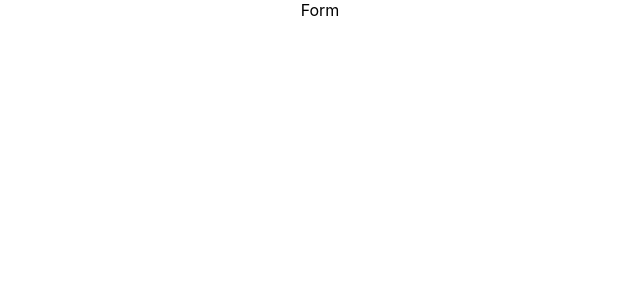
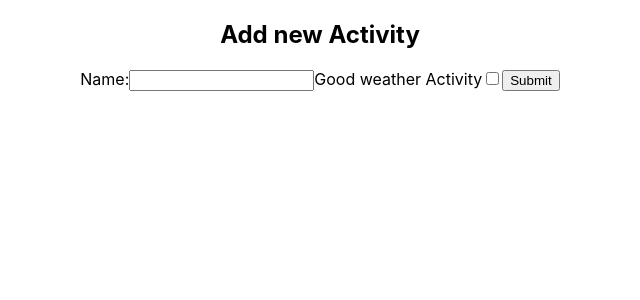
Before and after one commit to nmarforio/weatherapp, a React (Create React App) app: page / in a window 1280 px wide. Shown: the top 300 px of the page, without its empty margins (320-960 px from the left). Built offline with nearby package versions, Linux system fonts and the light colour scheme.

Commit message:
created the form and the onaddactivity function

```diff
--- a/src/Components/Form/Form.jsx
+++ b/src/Components/Form/Form.jsx
@@ -1,8 +1,21 @@
 import React from 'react'
 
 const Form = () => {
+
+  function onAddActivity(event) {
+    event.preventDefault()
+    console.log('is this working')
+  }
+
   return (
-    <div>Form</div>
+    <form onSubmit={onAddActivity}>
+      <h2>Add new Activity</h2>
+      <label htmlFor="name">Name:</label>
+      <input id='name' name='name' type="text" />
+      <label htmlFor="activityType">Good weather Activity</label>
+      <input id='activityType' name='activityType' type="checkbox" />
+      <button>Submit</button>
+    </form>
   )
 }
 
```
